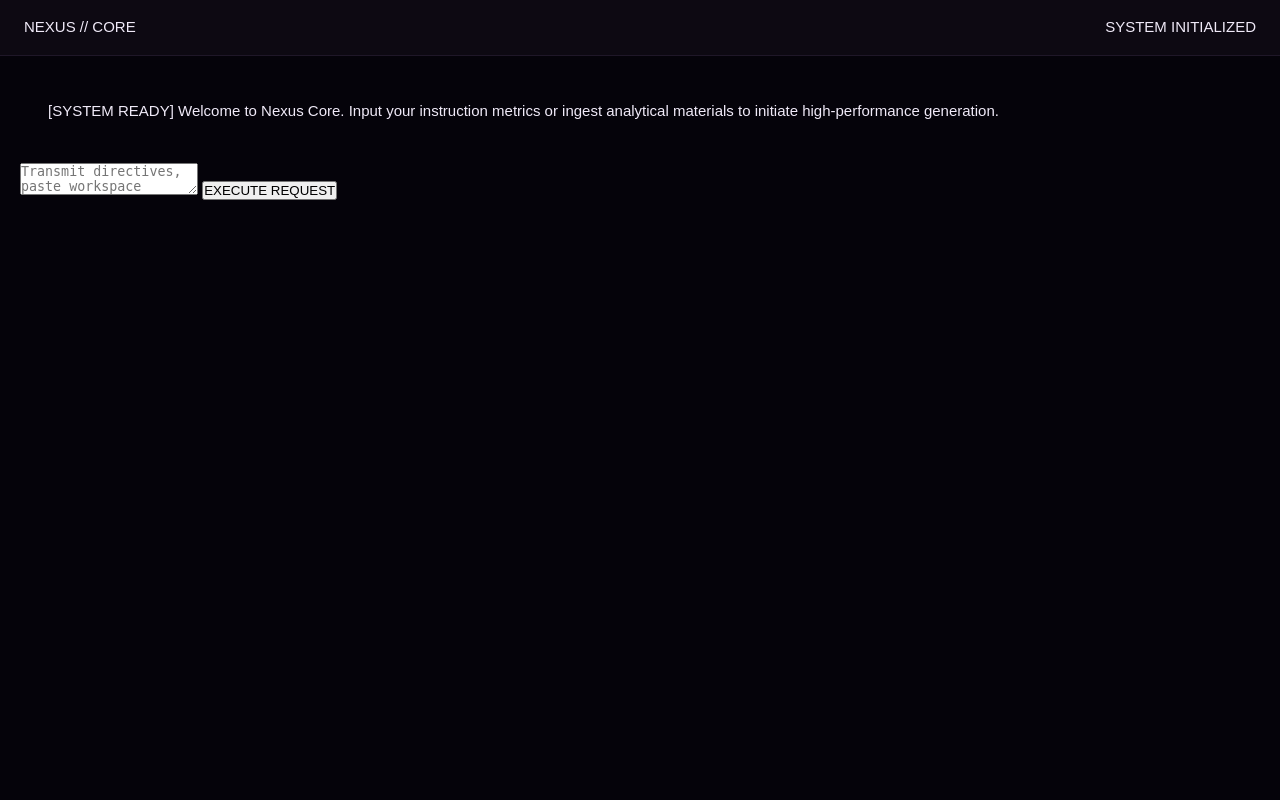
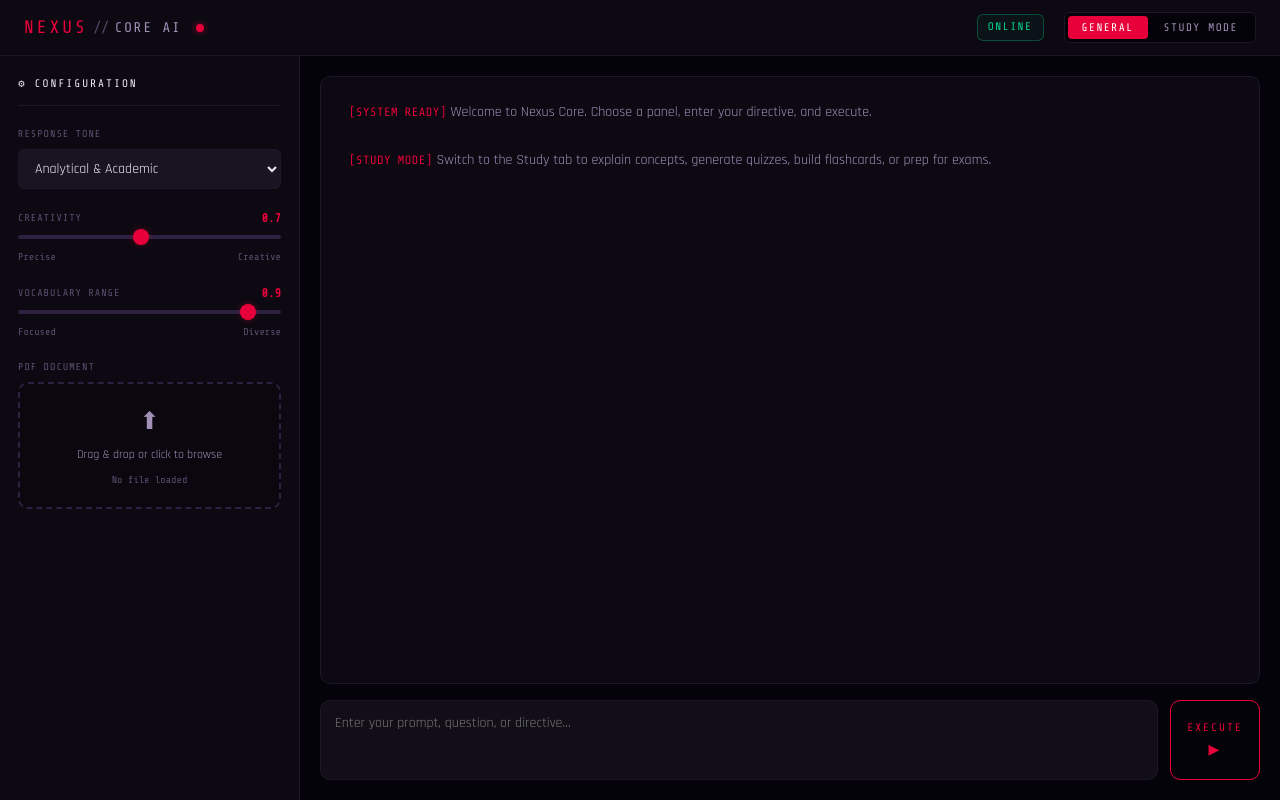
Before and after one commit to smit6403/personal-ai-tools, a Flask app: page / in a window 1280 px wide. Run offline with Flask 3, Linux system fonts and the light colour scheme.

Commit message:
Update index.html

```diff
--- a/templates/index.html
+++ b/templates/index.html
@@ -1,73 +1,148 @@
 <!DOCTYPE html>
 <html lang="en">
 <head>
-    <meta charset="UTF-8">
-    <meta name="viewport" content="width=device-width, initial-scale=1.0">
+  <meta charset="UTF-8" />
+  <meta name="viewport" content="width=device-width, initial-scale=1.0" />
   <title>NEXUS // CORE AI</title>
-    <link rel="stylesheet" href="{{ url_for('static', filename='css/style.css') }}">
+  <link rel="preconnect" href="https://fonts.googleapis.com" />
+  <link rel="preconnect" href="https://fonts.gstatic.com" crossorigin />
+  <link href="https://fonts.googleapis.com/css2?family=Share+Tech+Mono&family=Rajdhani:wght@400;500;600;700&display=swap" rel="stylesheet" />
+  <link rel="stylesheet" href="{{ url_for('static', filename='css/style.css') }}" />
   <script src="https://cdn.jsdelivr.net/npm/marked/marked.min.js"></script>
 </head>
 <body>
-    <div class="app-container">
+
   <header class="header">
-            <div class="logo">NEXUS // CORE <span class="pulse-dot"></span></div>
-            <div class="status-tag" id="system-status">SYSTEM INITIALIZED</div>
+    <div class="logo">
+      <span class="logo-text">NEXUS</span>
+      <span class="logo-sep">//</span>
+      <span class="logo-sub">CORE AI</span>
+      <span class="pulse-ring"></span>
+    </div>
+    <div class="header-right">
+      <div id="system-status" class="status-badge">ONLINE</div>
+      <nav class="tab-nav">
+        <button class="tab-btn active" data-tab="general">GENERAL</button>
+        <button class="tab-btn" data-tab="study">STUDY MODE</button>
+      </nav>
+    </div>
   </header>
 
-        <div class="main-content">
-            <aside class="config-panel">
-                <div class="panel-section-title">⚙️ CONFIGURATION ENGINE</div>
+  <div class="layout">
 
-                <div class="control-group">
-                    <label for="tone">Directive Matrix (Tone)</label>
-                    <select id="tone" class="input-element">
-                        <option value="Analytical & Academic">Analytical & Academic</option>
-                        <option value="Creative & Explanatory">Creative & Explanatory</option>
-                        <option value="Direct & Technical Code Expert">Direct & Technical Expert</option>
+    <aside class="sidebar">
+
+      <div id="panel-general" class="config-panel active">
+        <div class="panel-title">⚙ CONFIGURATION</div>
+
+        <div class="field-group">
+          <label class="field-label" for="tone">Response Tone</label>
+          <select id="tone" class="field-select">
+            <option value="analytical">Analytical &amp; Academic</option>
+            <option value="creative">Creative &amp; Explanatory</option>
+            <option value="technical">Direct &amp; Technical</option>
           </select>
         </div>
 
-                <div class="control-group">
-                    <div class="slider-header">
-                        <label for="temperature">Creativity (Temperature)</label>
-                        <span id="temp-val" class="value-display">0.7</span>
+        <div class="field-group">
+          <div class="slider-row">
+            <label class="field-label" for="temperature">Creativity</label>
+            <span id="temp-val" class="slider-readout">0.7</span>
           </div>
-                    <input type="range" id="temperature" class="slider-element" min="0.0" max="1.5" step="0.1" value="0.7">
+          <input type="range" id="temperature" class="slider" min="0" max="1.5" step="0.1" value="0.7" />
+          <div class="slider-legend"><span>Precise</span><span>Creative</span></div>
         </div>
 
-                <div class="control-group">
-                    <div class="slider-header">
-                        <label for="top_p">Structural Variance (Top P)</label>
-                        <span id="topp-val" class="value-display">0.90</span>
+        <div class="field-group">
+          <div class="slider-row">
+            <label class="field-label" for="top_p">Vocabulary Range</label>
+            <span id="topp-val" class="slider-readout">0.9</span>
           </div>
-                    <input type="range" id="top_p" class="slider-element" min="0.0" max="1.0" step="0.05" value="0.90">
+          <input type="range" id="top_p" class="slider" min="0" max="1" step="0.05" value="0.9" />
+          <div class="slider-legend"><span>Focused</span><span>Diverse</span></div>
         </div>
 
-                <div class="control-group">
-                    <label>Data Ingestion Matrix</label>
+        <div class="field-group">
+          <label class="field-label">PDF Document</label>
           <div class="drop-zone" id="drop-zone">
-                        <div class="drop-zone-icon">📥</div>
-                        <p id="drop-text">Drag & drop PDF or click to browse</p>
-                        <input type="file" id="file-input" accept=".pdf" style="display: none;">
-                        <div id="file-name" class="file-status">No materials loaded</div>
+            <div class="drop-icon">⬆</div>
+            <p class="drop-hint" id="drop-hint">Drag &amp; drop or click to browse</p>
+            <input type="file" id="file-input" accept=".pdf" />
+            <div class="file-status" id="file-status">No file loaded</div>
+          </div>
+          <button class="clear-btn hidden" id="clear-file">✕ Remove file</button>
         </div>
       </div>
+
+      <div id="panel-study" class="config-panel">
+        <div class="panel-title">🎓 STUDY CONFIG</div>
+
+        <div class="field-group">
+          <label class="field-label" for="study-mode">Study Mode</label>
+          <select id="study-mode" class="field-select">
+            <option value="explain">📖 Explain Concept</option>
+            <option value="quiz">📝 Generate Quiz</option>
+            <option value="flashcards">🃏 Flashcards</option>
+            <option value="summarize">📋 Study Summary</option>
+            <option value="exam_prep">🎯 Exam Prep</option>
+          </select>
+        </div>
+
+        <div class="field-group">
+          <label class="field-label" for="study-subject">Subject / Topic</label>
+          <input type="text" id="study-subject" class="field-input" placeholder="e.g. Calculus — Integration by Parts" />
+        </div>
+
+        <div class="field-group">
+          <div class="slider-row">
+            <label class="field-label" for="difficulty">Difficulty</label>
+            <span id="diff-val" class="slider-readout">Intermediate</span>
+          </div>
+          <input type="range" id="difficulty" class="slider" min="0" max="2" step="1" value="1" />
+          <div class="slider-legend"><span>Beginner</span><span>Advanced</span></div>
+        </div>
+
+        <div class="field-group">
+          <label class="field-label" for="study-content">Paste Notes / Textbook Content</label>
+          <textarea id="study-content" class="field-textarea" rows="6" placeholder="Paste your lecture notes, textbook excerpt, or any material you want to study…"></textarea>
+        </div>
+      </div>
+
     </aside>
 
     <main class="workspace">
+
+      <div class="output-wrap" id="output-wrap">
         <div class="output-display" id="output-display">
-                    <div class="system-message">
-                        <span class="system-alert-tag">[SYSTEM READY]</span> Welcome to Nexus Core. Input your instruction metrics or ingest analytical materials to initiate high-performance generation.
+          <div class="welcome-msg">
+            <span class="tag-label">[SYSTEM READY]</span>
+            Welcome to Nexus Core. Choose a panel, enter your directive, and execute.
+            <br /><br />
+            <span class="tag-label">[STUDY MODE]</span>
+            Switch to the Study tab to explain concepts, generate quizzes, build flashcards, or prep for exams.
+          </div>
         </div>
       </div>
 
-                <div class="input-container">
-                    <textarea id="prompt-input" class="input-element" placeholder="Transmit directives, paste workspace queries, or request analysis..."></textarea>
-                    <button id="execute-btn" class="execute-button" type="button">EXECUTE REQUEST</button>
+      <div id="input-general" class="input-area">
+        <textarea id="prompt-input" class="prompt-textarea" placeholder="Enter your prompt, question, or directive…"></textarea>
+        <button id="execute-btn" class="exec-btn" type="button">
+          <span class="exec-label">EXECUTE</span>
+          <span class="exec-icon">▶</span>
+        </button>
       </div>
+
+      <div id="input-study" class="input-area hidden">
+        <textarea id="study-question" class="prompt-textarea" placeholder="Ask a specific question, or leave blank to let the mode run on your subject/notes…"></textarea>
+        <button id="study-btn" class="exec-btn study" type="button">
+          <span class="exec-label">STUDY</span>
+          <span class="exec-icon">▶</span>
+        </button>
+      </div>
+
     </main>
   </div>
-    </div>
+
   <script src="{{ url_for('static', filename='js/main.js') }}"></script>
 </body>
 </html>
```
Lines whose indentation alone changed are shown as unchanged.
